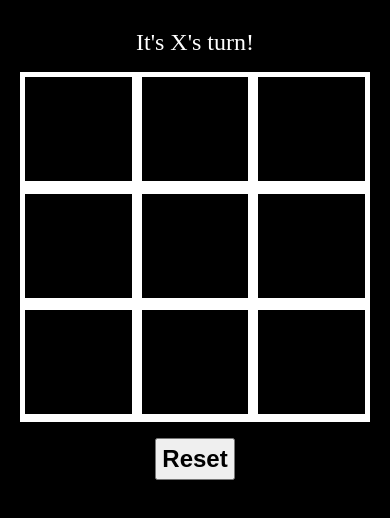
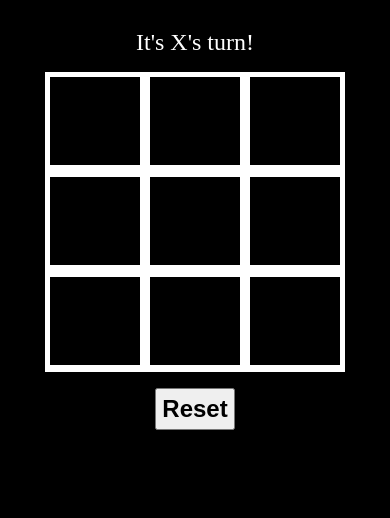
Before and after one commit to jreitz2/tic-tac-toe, a plain HTML site: page index.html in a window 390 px wide. Shown: the part 80-598 px from the top of the page. Drawn offline with Linux system fonts and the light colour scheme.

Commit message:
change media Q

```diff
--- a/style.css
+++ b/style.css
@@ -73,12 +73,12 @@ h1 {
         font-size: 2rem;
     }
     .squares {
-        width: 350px;
-        height: 350px;
+        width: 300px;
+        height: 300px;
     }
     .square {
         font-size: 2rem;
-        height: 6.5rem;
+        height: 5.5rem;
     }
 
 }
```
